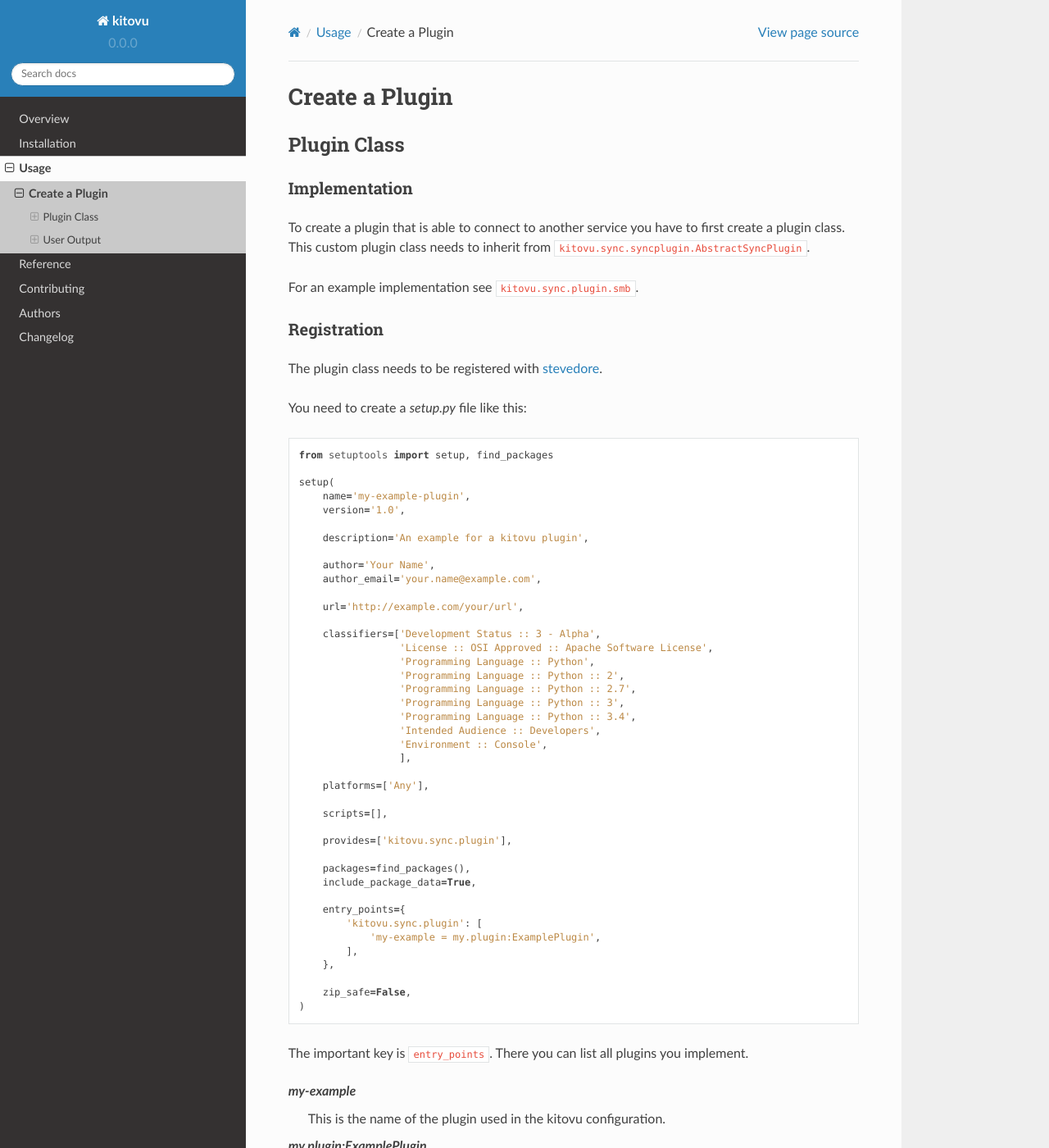
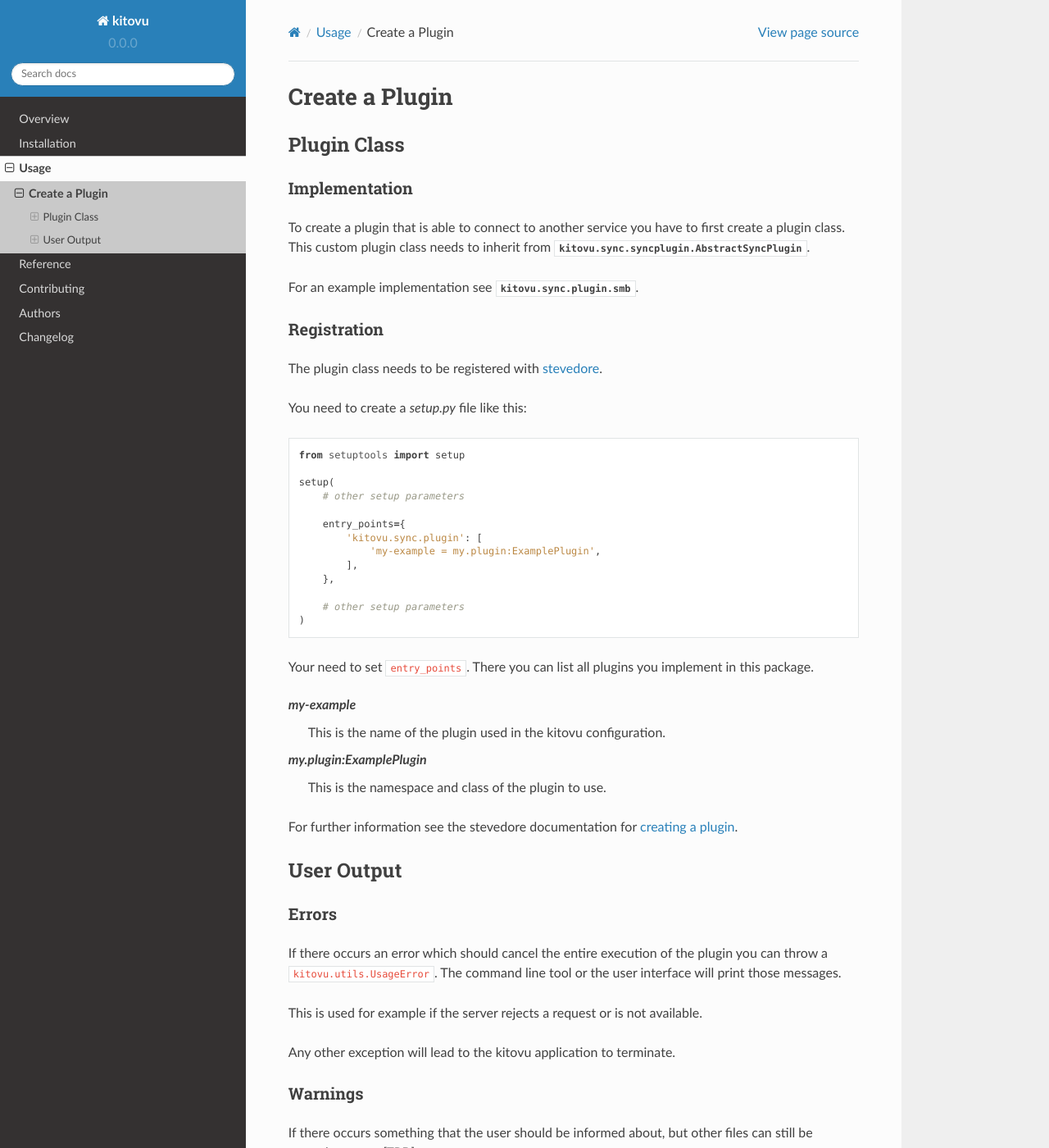
Before and after one commit to kitovu-bot/kitovu, a Sphinx documentation site: the page built from docs/usage/create_plugin.rst, in a window 1280 px wide and 1400 px high. Shown: the whole window at 82% size. Built offline with Sphinx 7.4.7 and the Read the Docs theme 2.0.0, drawn with Linux system fonts in a browser that asks for light colours.

Commit message:
simplified the plugin documentation

```diff
--- a/docs/usage/create_plugin.rst
+++ b/docs/usage/create_plugin.rst
@@ -9,9 +9,9 @@ Implementation
 ~~~~~~~~~~~~~~
 
 To create a plugin that is able to connect to another service you have to first create a plugin class.
-This custom plugin class needs to inherit from :code:`kitovu.sync.syncplugin.AbstractSyncPlugin`.
+This custom plugin class needs to inherit from :class:`kitovu.sync.syncplugin.AbstractSyncPlugin`.
 
-For an example implementation see :code:`kitovu.sync.plugin.smb`.
+For an example implementation see :mod:`kitovu.sync.plugin.smb`.
 
 Registration
 ~~~~~~~~~~~~
@@ -20,38 +20,10 @@ The plugin class needs to be registered with stevedore_.
 
 You need to create a `setup.py` file like this::
 
- from setuptools import setup, find_packages
+ from setuptools import setup
 
  setup(
-     name='my-example-plugin',
-     version='1.0',
-
-     description='An example for a kitovu plugin',
-
-     author='Your Name',
-     author_email='your.name@example.com',
-
-     url='http://example.com/your/url',
-
-     classifiers=['Development Status :: 3 - Alpha',
-                  'License :: OSI Approved :: Apache Software License',
-                  'Programming Language :: Python',
-                  'Programming Language :: Python :: 2',
-                  'Programming Language :: Python :: 2.7',
-                  'Programming Language :: Python :: 3',
-                  'Programming Language :: Python :: 3.4',
-                  'Intended Audience :: Developers',
-                  'Environment :: Console',
-                  ],
-
-     platforms=['Any'],
-
-     scripts=[],
-
-     provides=['kitovu.sync.plugin'],
-
-     packages=find_packages(),
-     include_package_data=True,
+     # other setup parameters
 
      entry_points={
          'kitovu.sync.plugin': [
@@ -59,11 +31,11 @@ You need to create a `setup.py` file like this::
          ],
      },
 
-     zip_safe=False,
+     # other setup parameters
  )
 
-The important key is :code:`entry_points`.
-There you can list all plugins you implement.
+Your need to set :code:`entry_points`.
+There you can list all plugins you implement in this package.
 
 `my-example`
   This is the name of the plugin used in the kitovu configuration.
```
